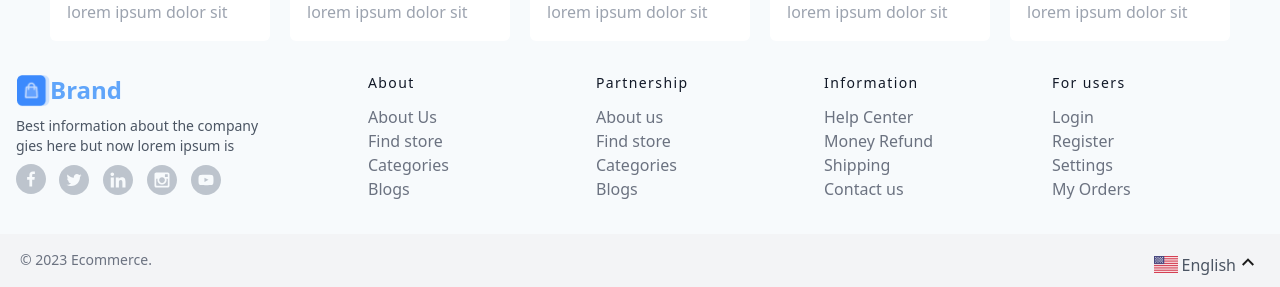
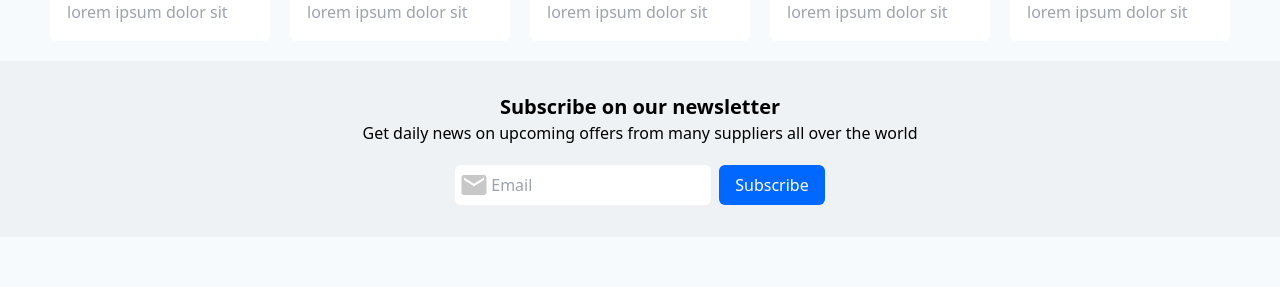
Before and after one commit to alexleonardochristachomolina/project10, a React (Vite) app in the folder client/: page / in a window 1280 px wide. Shown: the part 2175-2462 px from the top of the page. Built offline with nearby package versions, Linux system fonts and the light colour scheme.

Commit message:
feat: :sparkles: add subscription section

```diff
--- /dev/null
+++ b/client/src/components/Home/SubscriptionSection.jsx
@@ -0,0 +1,30 @@
+import React from 'react';
+import { EmailIcon } from '../../assets/icons-form';
+
+const SubscriptionSection = () => {
+  return (
+    <div className="bg-[#EFF2F4] flex flex-col items-center py-8 my-5">
+      <h4 className=" font-semibold text-xl">Subscribe on our newsletter</h4>
+      <p>
+        Get daily news on upcoming offers from many suppliers all over the world
+      </p>
+      <div className="flex mt-5 gap-2">
+        <div className="relative">
+          <div className="absolute flex h-full items-center pl-1">
+            <EmailIcon />
+          </div>
+          <input
+            type="text"
+            placeholder="Email"
+            className="py-2 rounded-md w-64 outline-none pl-9 pr-1"
+          />
+        </div>
+        <button className="bg-[#0067FF] text-white px-4 py-2 rounded-md">
+          Subscribe
+        </button>
+      </div>
+    </div>
+  );
+};
+
+export default SubscriptionSection;
--- a/client/src/pages/Home.jsx
+++ b/client/src/pages/Home.jsx
@@ -5,9 +5,11 @@ import SectionRecomendados from '../components/Home/SectionRecomendados';
 import { CategoriesSection } from '../components/Home/CategoriesSection';
 import { SecondCategories } from '../components/Home/SecondCategories';
 import Banner from '../components/Banner';
+import SubscriptionSection from '../components/Home/SubscriptionSection';
 
 const Home = () => {
   return (
+    <>
       <div className="container max-w-7xl mx-auto flex flex-col gap-5">
         <Banner />
         <DiscountOffersSection />
@@ -16,6 +18,8 @@ const Home = () => {
         <SliderHome />
         <SectionRecomendados />
       </div>
+      <SubscriptionSection />
+    </>
   );
 };
 
--- a/client/src/pages/Products.jsx
+++ b/client/src/pages/Products.jsx
@@ -2,10 +2,12 @@ import React from 'react';
 import { ExpandLessIcon } from '../assets/control-icons';
 import ProductList from '../components/Products/ProductList';
 import SidebarFilter from '../components/SidebarFilter';
+import SubscriptionSection from '../components/Home/SubscriptionSection';
 
 const Products = () => {
   const categories = ['Home', 'Clothings', "Men's wear", 'Summer clothing'];
   return (
+    <>
       <div className="container max-w-6xl mx-auto flex flex-col gap-5">
         <div className="flex text-[#8B96A5] my-5">
           {categories.map((cat, i) => (
@@ -24,6 +26,8 @@ const Products = () => {
           <ProductList />
         </div>
       </div>
+      <SubscriptionSection />
+    </>
   );
 };
 
```
Lines whose indentation alone changed are shown as unchanged.
